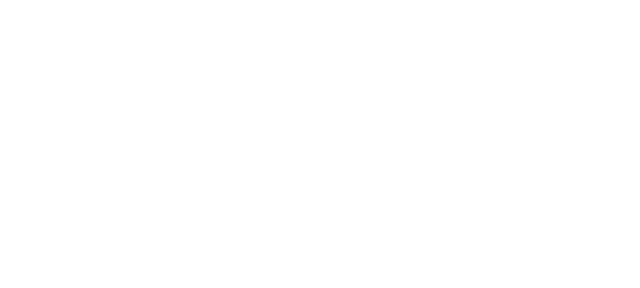
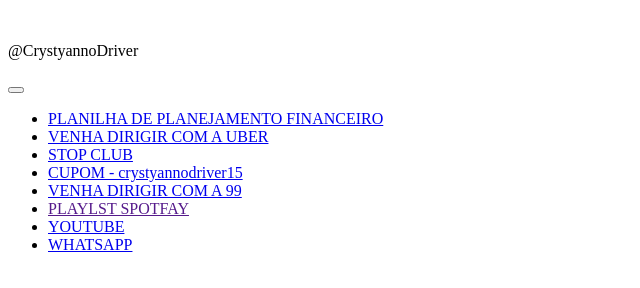
Before and after one commit to Crystyanno/Updriver, a plain HTML site: page index.html in a window 1280 px wide. Shown: the whole page, without its empty margins (0-640 px from the left). Drawn offline with Linux system fonts and the light colour scheme.

Commit message:
add link's

```diff
--- a/index.html
+++ b/index.html
@@ -3,9 +3,45 @@
 <head>
     <meta charset="UTF-8">
     <meta name="viewport" content="width=device-width, initial-scale=1.0">
+    <link rel="shortcut icon" href="assets/logo Up Driver.jpg" type="image/x-icon" />
     <title>Crystyanno Driver</title>
 </head>
 <body>
-
+    <div id="container">
+        <div id="profile">
+            <img src="" alt="">
+            <p>@CrystyannoDriver</p>
+        </div>
+        <div id="switch" onclick="toggleMode()">
+            <button></button>
+            <span></span>
+        </div>
+        <ul>
+            <li>
+                <a href="https://p.eduzz.com/1525324?a=95321585">PLANILHA DE PLANEJAMENTO FINANCEIRO</a>
+            </li>
+            <li>
+                <a href="https://t.uber.com/referral/?invite_code=uzyamgta4187">VENHA DIRIGIR COM A UBER</a>
+            </li>
+            <li>
+                <a href="https://stopclub.app/vmKp">STOP CLUB</a>
+            </li>
+            <li>
+                <a href="https://automotivo.kapazi.com.br/?cupom=crystyannodriver15">CUPOM - crystyannodriver15</a>
+            </li>
+            <li>
+                <a href="https://d.99app.com/yTehaVb?share_media=WHATSAPP">VENHA DIRIGIR COM A 99</a>
+            </li>
+            <li>
+                <a href="">PLAYLST SPOTFAY</a>
+            </li>
+            <li>
+                <a href="https://www.youtube.com/@updriver8687">YOUTUBE</a>
+            </li>
+            <li>
+                <a href="wa.me/5562999644294">WHATSAPP</a>
+            </li>
+        </ul>
+    </div>
 </body>
 </html>
```
